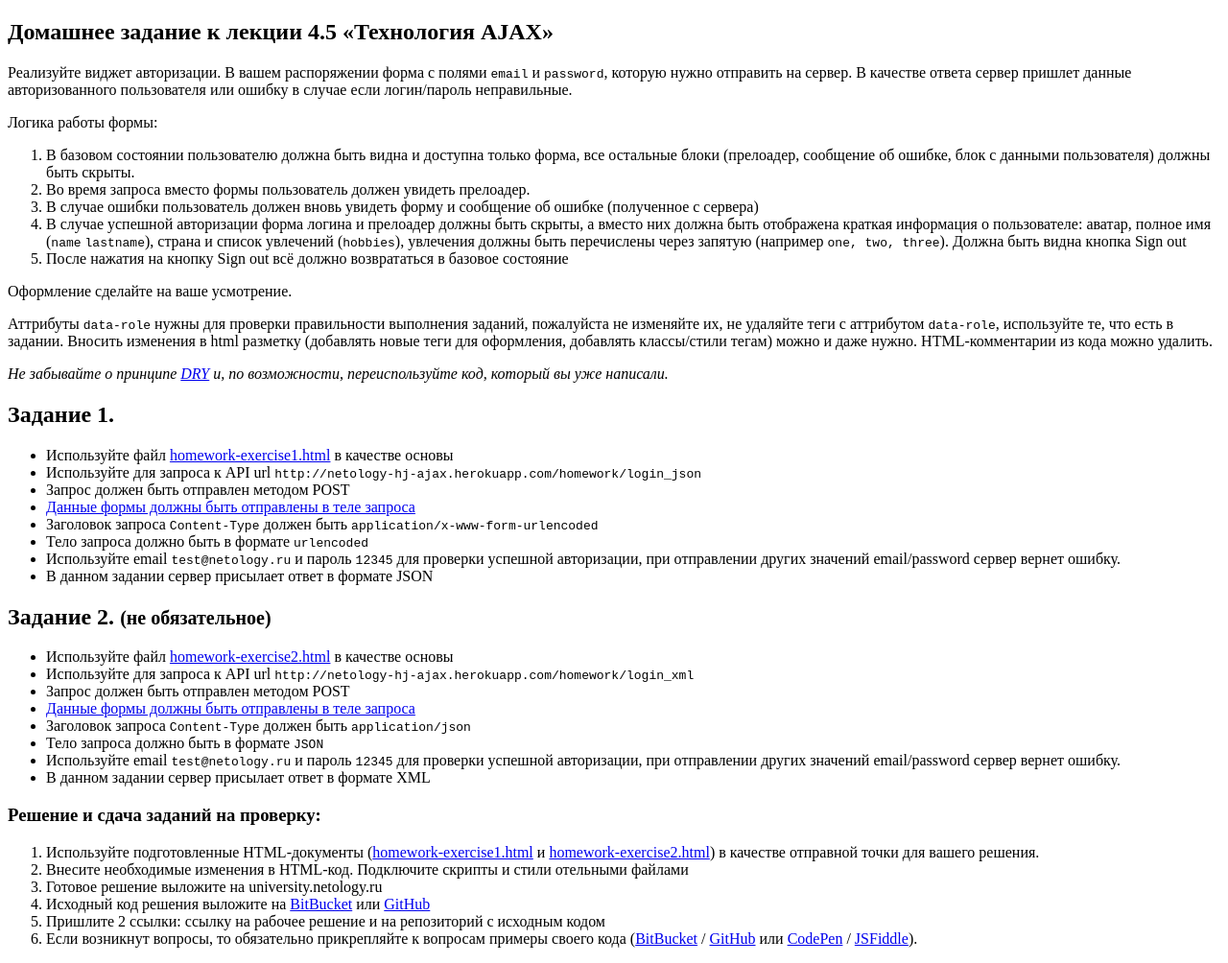
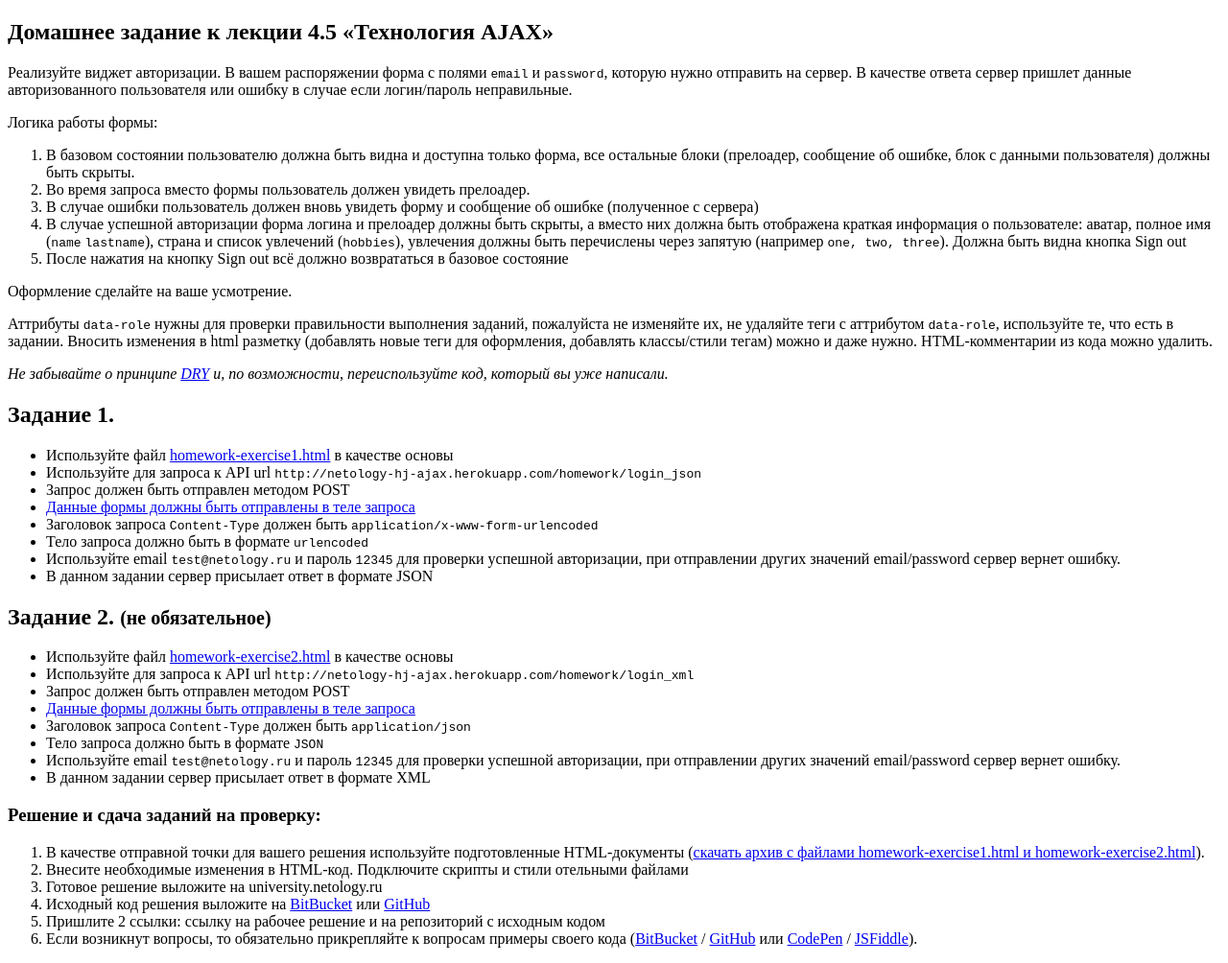
Before and after one commit to afitiskin/netology-hj-ajax, a website: page public/homework.html in a window 1280 px wide. Shown: the whole page at 96% size. Drawn offline with Linux system fonts and the light colour scheme.

Commit message:
Update homework

```diff
--- a/public/homework.html
+++ b/public/homework.html
@@ -96,7 +96,7 @@
     <aside>
         <h3>Решение и сдача заданий на проверку:</h3>
         <ol>
-            <li>Используйте подготовленные HTML-документы (<a href="./homework-exercise1.html" target="_blank">homework-exercise1.html</a> и <a href="./homework-exercise2.html" target="_blank">homework-exercise2.html</a>) в качестве отправной точки для вашего решения.</li>
+            <li>В качестве отправной точки для вашего решения используйте подготовленные HTML-документы (<a href="./resources/homework.zip" target="_blank">скачать архив с файлами homework-exercise1.html и homework-exercise2.html</a>).</li>
             <li>Внесите необходимые изменения в HTML-код. Подключите скрипты и стили отельными файлами</li>
             <li>Готовое решение выложите на university.netology.ru</li>
             <li>Исходный код решения выложите на <a href="https://bitbucket.org/">BitBucket</a> или <a href="https://github.com/">GitHub</a></li>
```
Also changed, not shown: 1 other file.
